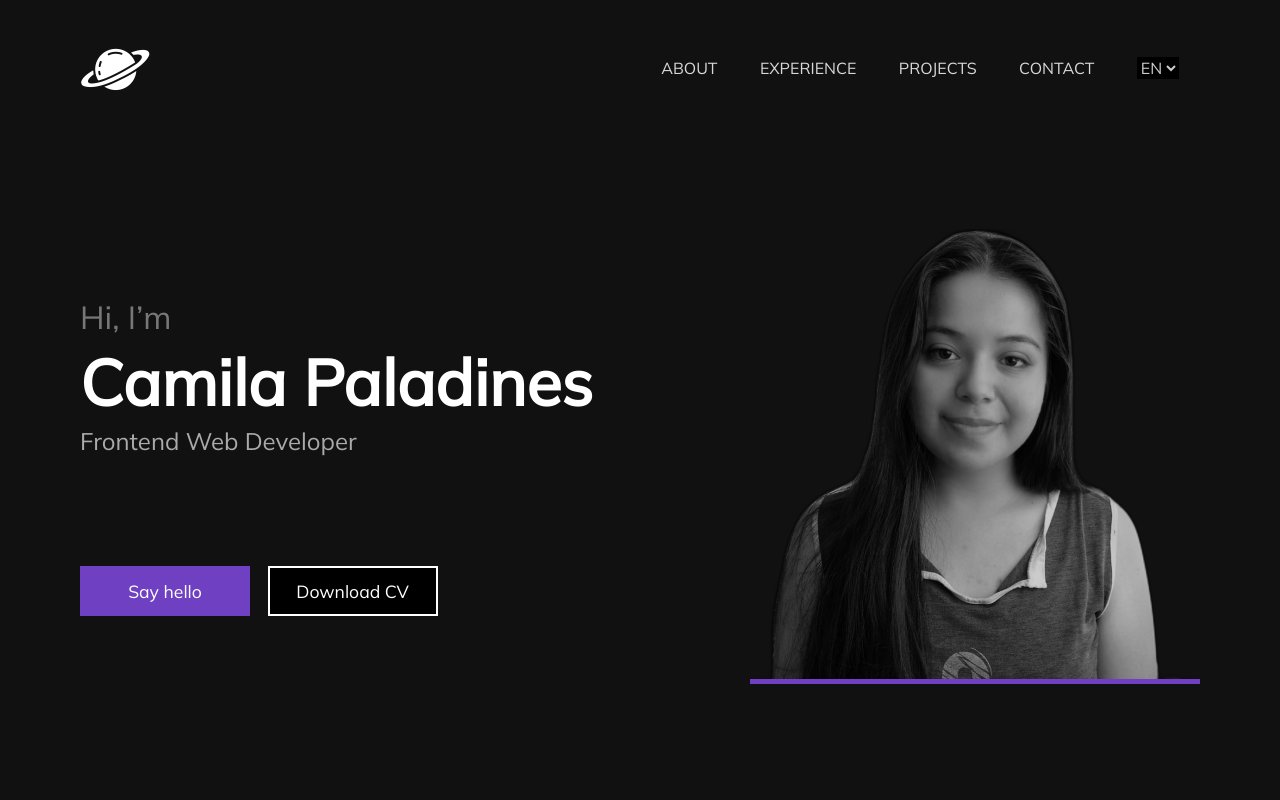
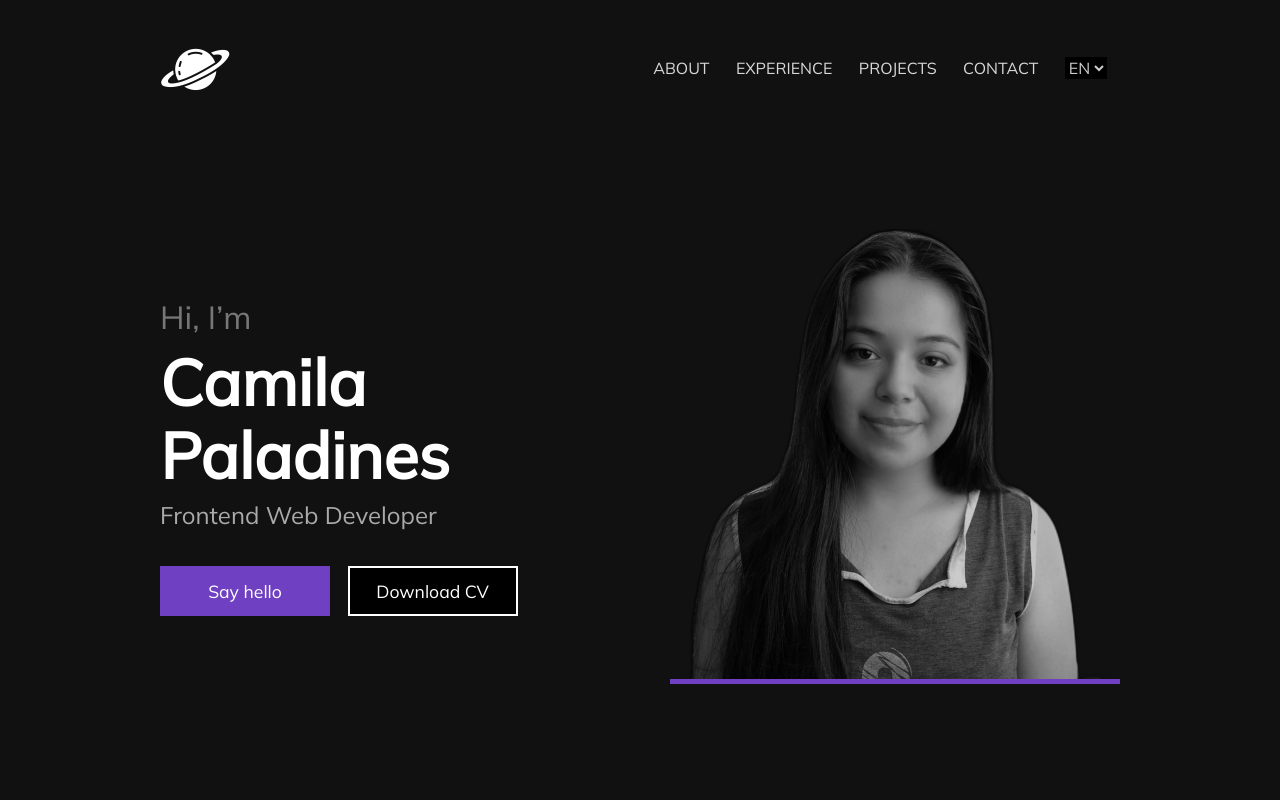
Before and after one commit to paladinescamila/Personal-Website, a React (Create React App) app: page / in a window 1280 px wide. Shown: the top 800 px of the page. Built offline with nearby package versions, Linux system fonts and the light colour scheme; the HTML template or start-up script is replaced by a standard one.

Commit message:
Reduced banner sides padding

```diff
--- a/src/css/Banner.css
+++ b/src/css/Banner.css
@@ -1,6 +1,6 @@
 .banner-section {
 	min-height: 80vh;
-	padding: 0 5em;
+	padding: 0 10em;
 	display: flex;
 	align-items: center;
 	justify-content: space-between;
--- a/src/css/Header.css
+++ b/src/css/Header.css
@@ -1,6 +1,6 @@
 .header {
 	min-height: 15vh;
-	padding: 0.5em 5em;
+	padding: 0.5em 10em;
 	color: var(--gray-E);
 	display: flex;
 	align-items: center;
```
Also changed, not shown: src/img/purple-calendar.png.
